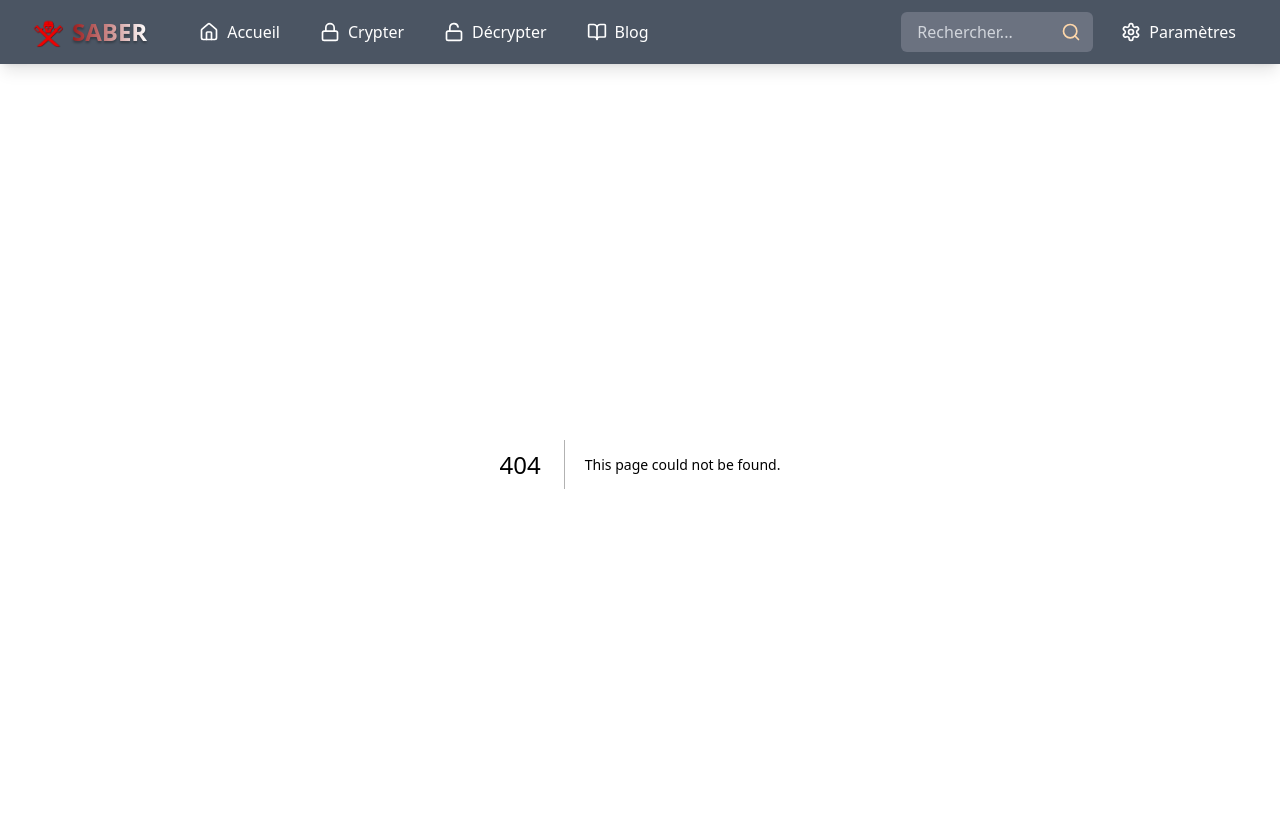
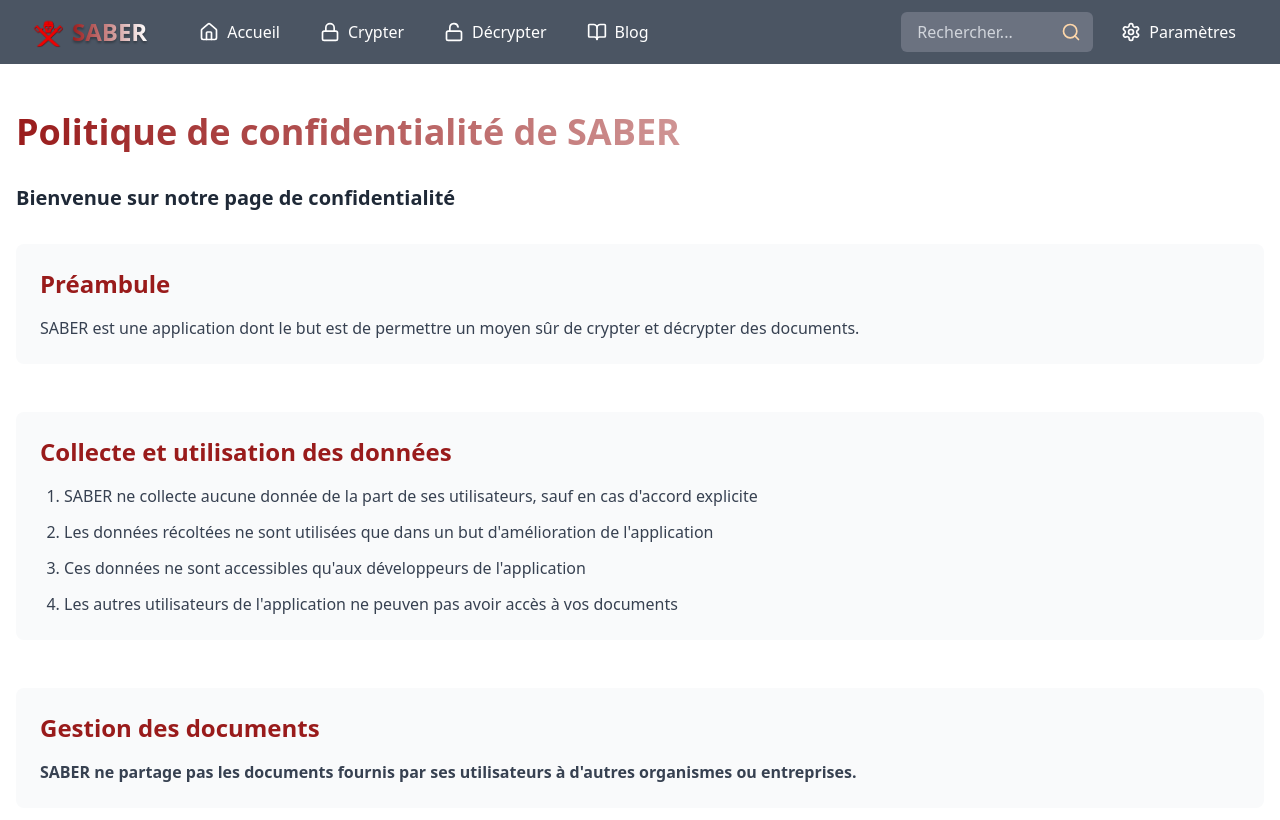
Before and after one commit to mpgamer75/fall2024-webtech-210, a Next.js app in the folder app-cryptage/: page /privacy in a window 1280 px wide. Before the commit this address had no page. Shown: the top 820 px of the page. Built offline with nearby package versions, Linux system fonts and the light colour scheme.

Commit message:
perf: ajout de liens pour les logos présent dans le footer et sécurisation de la connexion vers ces liens

```diff
--- /dev/null
+++ b/app-cryptage/src/app/legal/page.js
@@ -0,0 +1,20 @@
+export default function Legal(){
+    return(
+        <div className="min-h-screen flex flex-col">
+        <main className="flex-grow bg-white dark:bg-gray-900">
+            <div className="container mx-auto px-4 py-12">
+                <h1 className="text-4xl font-bold mb-8 text-gray-900 dark:text-white
+                             bg-gradient-to-r from-red-800 to-white bg-clip-text text-transparent">
+                    Mentions légales de SABER
+                </h1>
+                <p className="text-xl font-serif text-white">Mentions légales de l'application</p>
+
+                <section className="mb-12 bg-gray-50 dark:bg-gray-800 p-6 rounded-lg">
+                    <h2 className="text-2xl font-semibold mb-4 text-red-800 dark:text-red-400">Il n'y a pas de mentions légales on a pas l'argent pour ça ( pour l'instant ) donc juste ne copiez pas svp </h2>
+                </section>
+
+                </div>
+        </main>
+        </div>
+    );
+}
--- a/app-cryptage/src/app/page.js
+++ b/app-cryptage/src/app/page.js
@@ -206,16 +206,16 @@
               <ul className="space-y-3">
                 <li className="flex items-center">
                   <Mail size={18} className="mr-2" />
-                  <a href="mailto:contact@saber.com"
+                  <a href="mailto:charleslantiguajorge@gmail.com"
                      className="hover:text-white transition-colors duration-300">
-                    contact@saber.com
+                    charleslantiguajorge@gmail.com
                   </a>
                 </li>
                 <li className="flex items-center">
                   <Phone size={18} className="mr-2" />
                   <a href="tel:+33123456789"
                      className="hover:text-white transition-colors duration-300">
-                    +33 1 23 45 67 89
+                    +33 7 67 80 40 34
                   </a>
                 </li>
                 <li className="flex items-center">
@@ -226,26 +226,27 @@
             </div>
 
 
-            {/* Réseaux sociaux */}
+            {/* Réseaux sociaux avec connexion sécuriser */}
             <div>
               <h3 className="text-lg font-semibold mb-4 text-white">Suivez-nous</h3>
               <div className="flex space-x-4">
-                <a href="#" className="hover:text-white transition-colors duration-300">
+                <a href="https://www.facebook.com" target='_blank' rel='noopener noreferrer' className="hover:text-white transition-colors duration-300">
                   <FaFacebookF size={24} />
                 </a>
-                <a href="#" className="hover:text-white transition-colors duration-300">
+                <a href="https://twitter.com" target='_blank' rel='noopener noreferrer'   className="hover:text-white transition-colors duration-300">
                   <RiTwitterXFill size={24} />
                 </a>
-                <a href="#" className="hover:text-white transition-colors duration-300">
+                <a href="https://www.instagram.com/charles.ltgj" target='_blank' rel='noopener noreferrer' className="hover:text-white transition-colors duration-300">
                   <FaInstagram size={24} />
                 </a>
-                <a href="#" className="hover:text-white transition-colors duration-300">
+                <a href="https://www.linkedin.com/in/charles-lantigua-jorge-2b63132a4" target='_blank' rel='noopener noreferrer' className="hover:text-white transition-colors duration-300">
                   <FaLinkedinIn size={24} />
                 </a>
-                <a href="#" className="hover:text-white transition-colors duration-300">
+                <a href="https://github.com/mpgamer75" target='_blank' rel='noopener noreferrer' className="hover:text-white transition-colors duration-300">
                   <FaGithub size={24} />
                 </a>
               </div>
+
               <div className="mt-6">
                 <h4 className="text-sm font-semibold mb-2 text-white">Newsletter</h4>
                 <div className="flex">
@@ -269,13 +270,14 @@
                 © {new Date().getFullYear()} SABER. Tous droits réservés.
               </div>
               <div className="flex space-x-4">
-                <a href="/privacy" className="hover:text-white transition-colors duration-300">
+              {/*dans cette partie on développe les liens pour accéder à ces pages que l'on développe => page à créer dans app/page_à_créer / pour que que lorsque l'on clique sur le lien on nous redirige vers la page dédié */}
+                <a href="./privacy" className="hover:text-white transition-colors duration-300">
                   Politique de confidentialité
                 </a>
-                <a href="/terms" className="hover:text-white transition-colors duration-300">
+                <a href="./terms" className="hover:text-white transition-colors duration-300">
                   Conditions d'utilisation
                 </a>
-                <a href="/legal" className="hover:text-white transition-colors duration-300">
+                <a href="./legal" className="hover:text-white transition-colors duration-300">
                   Mentions légales
                 </a>
               </div>
--- /dev/null
+++ b/app-cryptage/src/app/privacy/page.js
@@ -0,0 +1,52 @@
+export default function Privacy() {
+    return (
+        <div className="min-h-screen flex flex-col">
+            <main className="flex-grow bg-white dark:bg-gray-900">
+                <div className="container mx-auto px-4 py-12">
+                    <h1 className="text-4xl font-bold mb-8 text-gray-900 dark:text-white
+                                 bg-gradient-to-r from-red-800 to-white bg-clip-text text-transparent">
+                        Politique de confidentialité de SABER
+                    </h1>
+
+                    <div className="prose prose-lg dark:prose-invert max-w-none">
+                        <div className="mb-8">
+                            <p className="text-xl font-semibold text-gray-800 dark:text-gray-200">
+                                Bienvenue sur notre page de confidentialité
+                            </p>
+                        </div>
+
+                        <section className="mb-12 bg-gray-50 dark:bg-gray-800 p-6 rounded-lg">
+                            <h2 className="text-2xl font-semibold mb-4 text-red-800 dark:text-red-400">
+                                Préambule
+                            </h2>
+                            <p className="text-gray-700 dark:text-gray-300">
+                                SABER est une application dont le but est de permettre un moyen sûr de crypter et décrypter des documents.
+                            </p>
+                        </section>
+
+                        <section className="mb-12 bg-gray-50 dark:bg-gray-800 p-6 rounded-lg">
+                            <h2 className="text-2xl font-semibold mb-4 text-red-800 dark:text-red-400">
+                                Collecte et utilisation des données
+                            </h2>
+                            <ul className="list-decimal pl-6 space-y-3 text-gray-700 dark:text-gray-300">
+                                <li>SABER ne collecte aucune donnée de la part de ses utilisateurs, sauf en cas d'accord explicite</li>
+                                <li>Les données récoltées ne sont utilisées que dans un but d'amélioration de l'application</li>
+                                <li>Ces données ne sont accessibles qu'aux développeurs de l'application</li>
+                                <li>Les autres utilisateurs de l'application ne peuven pas avoir accès à vos documents</li>
+                            </ul>
+                        </section>
+
+                        <section className="mb-12 bg-gray-50 dark:bg-gray-800 p-6 rounded-lg">
+                            <h2 className="text-2xl font-semibold mb-4 text-red-800 dark:text-red-400">
+                                Gestion des documents
+                            </h2>
+                            <p className="text-gray-700 dark:text-gray-300 font-semibold">
+                                SABER ne partage pas les documents fournis par ses utilisateurs à d'autres organismes ou entreprises.
+                            </p>
+                        </section>
+                    </div>
+                </div>
+            </main>
+        </div>
+    );
+}
--- /dev/null
+++ b/app-cryptage/src/app/terms/page.js
@@ -0,0 +1,21 @@
+export default function Terms(){
+    return(
+        <div className="min-h-screen flex flex-col">
+        <main className="flex-grow bg-white dark:bg-gray-900">
+            <div className="container mx-auto px-4 py-12">
+                <h1 className="text-4xl font-bold mb-8 text-gray-900 dark:text-white
+                             bg-gradient-to-r from-red-800 to-white bg-clip-text text-transparent">
+                    Conditions d'utilisations de SABER
+                </h1>
+                <p className="text-xl font-serif text-white">Comment utiliser SABER</p>
+
+                <section className="mb-12 bg-gray-50 dark:bg-gray-800 p-6 rounded-lg">
+                    <h2 className="text-2xl font-semibold mb-4 text-red-800 dark:text-red-400">Crypter et décrypter vos documents en toute sécurité (ne crypter rien d'ilégale ok, on le saura :D)</h2>
+                    <p className="text-small font-sans-serif text-white">(c'est faux on dira rien ;)  )</p>
+                </section>
+
+                </div>
+        </main>
+        </div>
+    )
+}
```
